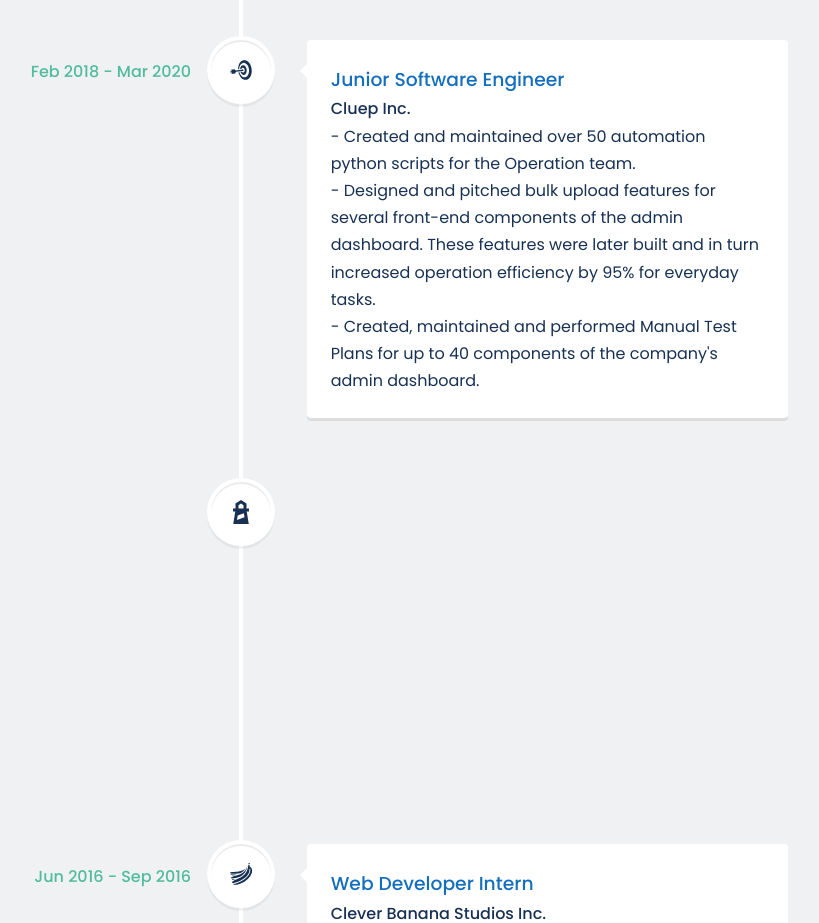
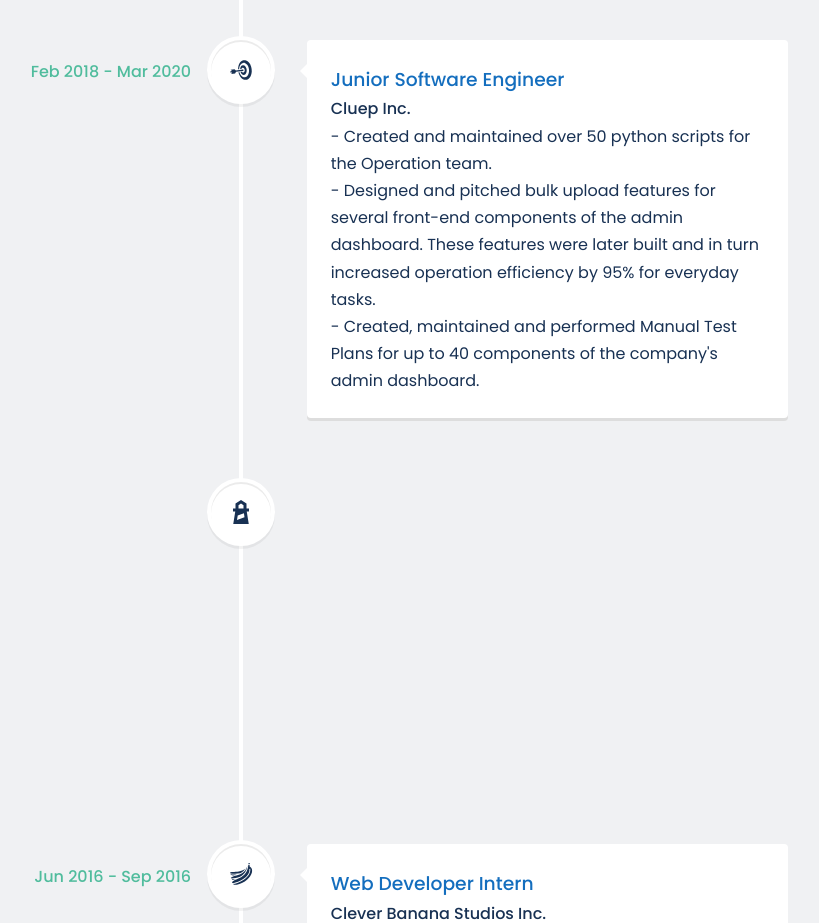
Before and after one commit to juliushsu07/portfolio-website, a React (Create React App) app in the folder main-site/: page / in a window 1280 px wide. Shown: the part 2260-3183 px from the top of the page, without its empty margins (399-1218 px from the left). Built offline with nearby package versions, Linux system fonts and the light colour scheme.

Commit message:
Update resume pdf.

```diff
--- a/main-site/src/components/experiences/Experiences.jsx
+++ b/main-site/src/components/experiences/Experiences.jsx
@@ -35,7 +35,7 @@
       "jobTitle" : "Junior Software Engineer",
       "location" : "Cluep Inc.",
       "achievements" : [
-        "Created and maintained over 50 automation python scripts for the Operation team.",
+        "Created and maintained over 50 python scripts for the Operation team.",
         "Designed and pitched bulk upload features for several front-end components of the admin dashboard. These features were later built and in turn increased operation efficiency by 95% for everyday tasks.",
         "Created, maintained and performed Manual Test Plans for up to 40 components of the company's admin dashboard.",
       ]
```
Also changed, not shown: 1 other file (tests, documents, lock files or other folders).
